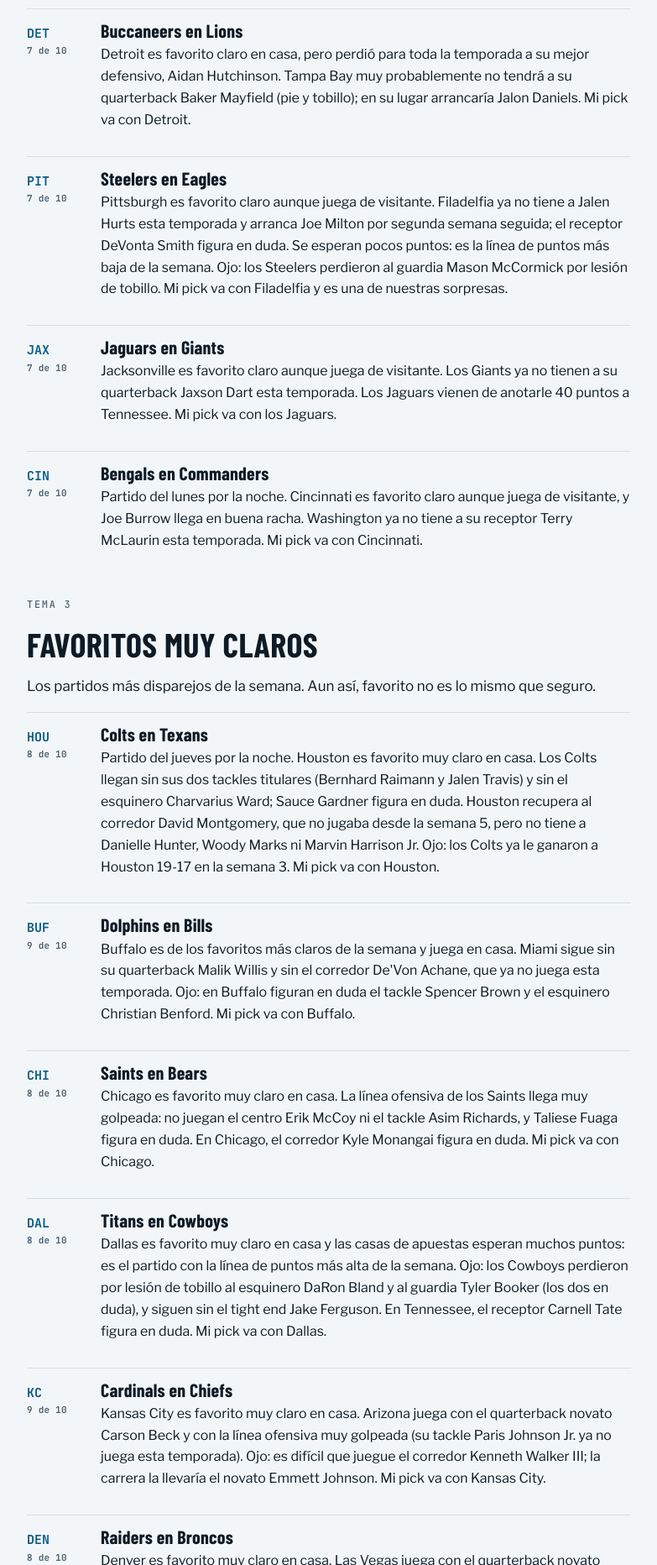
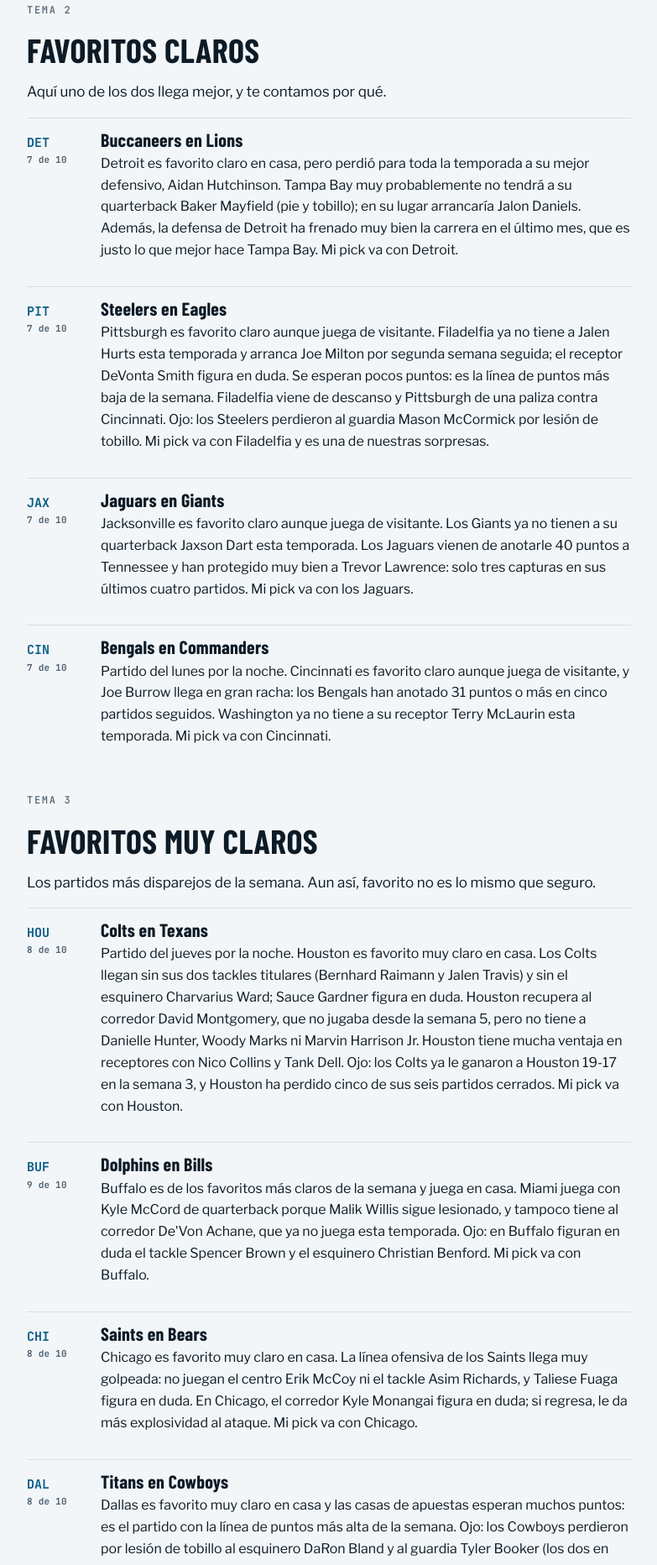
Before and after one commit to jlmz2010/flipperbet, a plain HTML site: page index.html in a window 1280 px wide. Shown: the part 2418-4282 px from the top of the page at 84% size, without its empty margins (248-1031 px from the left). Drawn offline with nearby package versions, Linux system fonts and the light colour scheme; a web font is replaced by a local one.

Commit message:
Semana 11: claves de cada partido en los textos del blog
Co-Authored-By: Claude Fable 5.2 <noreply@anthropic.com>
Claude-Session: https://claude.ai/code/session_019tUoFKkCsZ9zVf8j3cgTok

```diff
--- a/index.html
+++ b/index.html
@@ -185,31 +185,31 @@ footer strong{color:var(--warn)}
     <div class="eyebrow">Tema 1</div>
     <h2>Favoritos con ventaja corta</h2>
     <p>Aquí hay favorito, pero la ventaja es pequeña. Te contamos qué mirar.</p>
-    <div class="game"><div class="sp">CAR<small>6 de 10</small></div><h3>Ravens en Panthers</h3><p>Carolina es favorito por poco y juega en casa. Baltimore sigue sin Lamar Jackson y el tackle defensivo Nnamdi Madubuike figura en duda. Es el partido más parejo de la semana. Mi pick va con Baltimore y es una de nuestras sorpresas.</p></div>
-    <div class="game"><div class="sp">LAC<small>6 de 10</small></div><h3>Jets en Chargers</h3><p>Los Chargers son favoritos por poco y juegan en casa. En los Jets, el quarterback Geno Smith trae el tobillo en revisión (las pruebas no mostraron una lesión grave); la semana pasada terminó el partido el novato Cade Klubnik. En los Chargers, el receptor Ladd McConkey figura en duda. Mi pick va con los Chargers.</p></div>
-    <div class="game"><div class="sp">SF<small>6 de 10</small></div><h3>Vikings vs 49ers (Ciudad de México)</h3><p>Partido del domingo por la noche y se juega en la Ciudad de México (cancha neutral). San Francisco es favorito por poco. Minnesota juega con Kirk Cousins porque Kyler Murray sigue lesionado, y no tiene al receptor Jordan Addison; T.J. Hockenson y Jauan Jennings figuran en duda. En San Francisco, Mike Evans figura en duda. Mi pick va con Minnesota y es una de nuestras sorpresas.</p></div>
+    <div class="game"><div class="sp">CAR<small>6 de 10</small></div><h3>Ravens en Panthers</h3><p>Carolina es favorito por poco y juega en casa. Baltimore sigue sin Lamar Jackson y el tackle defensivo Nnamdi Madubuike figura en duda. Es el partido más parejo de la semana. La clave está en la carrera: Derrick Henry viene de un partido muy malo (10 yardas en 10 acarreos) por el mal bloqueo de Baltimore, y Carolina corre bien con Chuba Hubbard. Mi pick va con Baltimore y es una de nuestras sorpresas.</p></div>
+    <div class="game"><div class="sp">LAC<small>6 de 10</small></div><h3>Jets en Chargers</h3><p>Los Chargers son favoritos por poco y juegan en casa. En los Jets, el quarterback Geno Smith trae el tobillo en revisión (las pruebas no mostraron una lesión grave); la semana pasada terminó el partido el novato Cade Klubnik. En los Chargers, el receptor Ladd McConkey figura en duda, y su ataque apenas va despertando después de una racha muy mala. Mi pick va con los Chargers.</p></div>
+    <div class="game"><div class="sp">SF<small>6 de 10</small></div><h3>Vikings vs 49ers (Ciudad de México)</h3><p>Partido del domingo por la noche y se juega en la Ciudad de México (cancha neutral). San Francisco es favorito por poco. Minnesota juega con Kirk Cousins porque Kyler Murray sigue lesionado, y no tiene al receptor Jordan Addison; T.J. Hockenson y Jauan Jennings figuran en duda. En San Francisco, Mike Evans figura en duda. La clave es la presión al quarterback: Minnesota es de los mejores de la liga en eso y San Francisco apenas tiene una captura en sus últimos tres partidos. Mi pick va con Minnesota y es una de nuestras sorpresas.</p></div>
   </section>
 
   <section class="theme" id="claros">
     <div class="eyebrow">Tema 2</div>
     <h2>Favoritos claros</h2>
     <p>Aquí uno de los dos llega mejor, y te contamos por qué.</p>
-    <div class="game"><div class="sp">DET<small>7 de 10</small></div><h3>Buccaneers en Lions</h3><p>Detroit es favorito claro en casa, pero perdió para toda la temporada a su mejor defensivo, Aidan Hutchinson. Tampa Bay muy probablemente no tendrá a su quarterback Baker Mayfield (pie y tobillo); en su lugar arrancaría Jalon Daniels. Mi pick va con Detroit.</p></div>
-    <div class="game"><div class="sp">PIT<small>7 de 10</small></div><h3>Steelers en Eagles</h3><p>Pittsburgh es favorito claro aunque juega de visitante. Filadelfia ya no tiene a Jalen Hurts esta temporada y arranca Joe Milton por segunda semana seguida; el receptor DeVonta Smith figura en duda. Se esperan pocos puntos: es la línea de puntos más baja de la semana. Ojo: los Steelers perdieron al guardia Mason McCormick por lesión de tobillo. Mi pick va con Filadelfia y es una de nuestras sorpresas.</p></div>
-    <div class="game"><div class="sp">JAX<small>7 de 10</small></div><h3>Jaguars en Giants</h3><p>Jacksonville es favorito claro aunque juega de visitante. Los Giants ya no tienen a su quarterback Jaxson Dart esta temporada. Los Jaguars vienen de anotarle 40 puntos a Tennessee. Mi pick va con los Jaguars.</p></div>
-    <div class="game"><div class="sp">CIN<small>7 de 10</small></div><h3>Bengals en Commanders</h3><p>Partido del lunes por la noche. Cincinnati es favorito claro aunque juega de visitante, y Joe Burrow llega en buena racha. Washington ya no tiene a su receptor Terry McLaurin esta temporada. Mi pick va con Cincinnati.</p></div>
+    <div class="game"><div class="sp">DET<small>7 de 10</small></div><h3>Buccaneers en Lions</h3><p>Detroit es favorito claro en casa, pero perdió para toda la temporada a su mejor defensivo, Aidan Hutchinson. Tampa Bay muy probablemente no tendrá a su quarterback Baker Mayfield (pie y tobillo); en su lugar arrancaría Jalon Daniels. Además, la defensa de Detroit ha frenado muy bien la carrera en el último mes, que es justo lo que mejor hace Tampa Bay. Mi pick va con Detroit.</p></div>
+    <div class="game"><div class="sp">PIT<small>7 de 10</small></div><h3>Steelers en Eagles</h3><p>Pittsburgh es favorito claro aunque juega de visitante. Filadelfia ya no tiene a Jalen Hurts esta temporada y arranca Joe Milton por segunda semana seguida; el receptor DeVonta Smith figura en duda. Se esperan pocos puntos: es la línea de puntos más baja de la semana. Filadelfia viene de descanso y Pittsburgh de una paliza contra Cincinnati. Ojo: los Steelers perdieron al guardia Mason McCormick por lesión de tobillo. Mi pick va con Filadelfia y es una de nuestras sorpresas.</p></div>
+    <div class="game"><div class="sp">JAX<small>7 de 10</small></div><h3>Jaguars en Giants</h3><p>Jacksonville es favorito claro aunque juega de visitante. Los Giants ya no tienen a su quarterback Jaxson Dart esta temporada. Los Jaguars vienen de anotarle 40 puntos a Tennessee y han protegido muy bien a Trevor Lawrence: solo tres capturas en sus últimos cuatro partidos. Mi pick va con los Jaguars.</p></div>
+    <div class="game"><div class="sp">CIN<small>7 de 10</small></div><h3>Bengals en Commanders</h3><p>Partido del lunes por la noche. Cincinnati es favorito claro aunque juega de visitante, y Joe Burrow llega en gran racha: los Bengals han anotado 31 puntos o más en cinco partidos seguidos. Washington ya no tiene a su receptor Terry McLaurin esta temporada. Mi pick va con Cincinnati.</p></div>
   </section>
 
   <section class="theme" id="muyclaros">
     <div class="eyebrow">Tema 3</div>
     <h2>Favoritos muy claros</h2>
     <p>Los partidos más disparejos de la semana. Aun así, favorito no es lo mismo que seguro.</p>
-    <div class="game"><div class="sp">HOU<small>8 de 10</small></div><h3>Colts en Texans</h3><p>Partido del jueves por la noche. Houston es favorito muy claro en casa. Los Colts llegan sin sus dos tackles titulares (Bernhard Raimann y Jalen Travis) y sin el esquinero Charvarius Ward; Sauce Gardner figura en duda. Houston recupera al corredor David Montgomery, que no jugaba desde la semana 5, pero no tiene a Danielle Hunter, Woody Marks ni Marvin Harrison Jr. Ojo: los Colts ya le ganaron a Houston 19-17 en la semana 3. Mi pick va con Houston.</p></div>
-    <div class="game"><div class="sp">BUF<small>9 de 10</small></div><h3>Dolphins en Bills</h3><p>Buffalo es de los favoritos más claros de la semana y juega en casa. Miami sigue sin su quarterback Malik Willis y sin el corredor De'Von Achane, que ya no juega esta temporada. Ojo: en Buffalo figuran en duda el tackle Spencer Brown y el esquinero Christian Benford. Mi pick va con Buffalo.</p></div>
-    <div class="game"><div class="sp">CHI<small>8 de 10</small></div><h3>Saints en Bears</h3><p>Chicago es favorito muy claro en casa. La línea ofensiva de los Saints llega muy golpeada: no juegan el centro Erik McCoy ni el tackle Asim Richards, y Taliese Fuaga figura en duda. En Chicago, el corredor Kyle Monangai figura en duda. Mi pick va con Chicago.</p></div>
-    <div class="game"><div class="sp">DAL<small>8 de 10</small></div><h3>Titans en Cowboys</h3><p>Dallas es favorito muy claro en casa y las casas de apuestas esperan muchos puntos: es el partido con la línea de puntos más alta de la semana. Ojo: los Cowboys perdieron por lesión de tobillo al esquinero DaRon Bland y al guardia Tyler Booker (los dos en duda), y siguen sin el tight end Jake Ferguson. En Tennessee, el receptor Carnell Tate figura en duda. Mi pick va con Dallas.</p></div>
-    <div class="game"><div class="sp">KC<small>9 de 10</small></div><h3>Cardinals en Chiefs</h3><p>Kansas City es favorito muy claro en casa. Arizona juega con el quarterback novato Carson Beck y con la línea ofensiva muy golpeada (su tackle Paris Johnson Jr. ya no juega esta temporada). Ojo: es difícil que juegue el corredor Kenneth Walker III; la carrera la llevaría el novato Emmett Johnson. Mi pick va con Kansas City.</p></div>
-    <div class="game"><div class="sp">DEN<small>8 de 10</small></div><h3>Raiders en Broncos</h3><p>Denver es favorito muy claro en casa. Las Vegas juega con el quarterback novato Fernando Mendoza y su tight end Brock Bowers va día a día por el tobillo. En Denver, el receptor Jaylen Waddle figura en duda. Mi pick va con Denver.</p></div>
+    <div class="game"><div class="sp">HOU<small>8 de 10</small></div><h3>Colts en Texans</h3><p>Partido del jueves por la noche. Houston es favorito muy claro en casa. Los Colts llegan sin sus dos tackles titulares (Bernhard Raimann y Jalen Travis) y sin el esquinero Charvarius Ward; Sauce Gardner figura en duda. Houston recupera al corredor David Montgomery, que no jugaba desde la semana 5, pero no tiene a Danielle Hunter, Woody Marks ni Marvin Harrison Jr. Houston tiene mucha ventaja en receptores con Nico Collins y Tank Dell. Ojo: los Colts ya le ganaron a Houston 19-17 en la semana 3, y Houston ha perdido cinco de sus seis partidos cerrados. Mi pick va con Houston.</p></div>
+    <div class="game"><div class="sp">BUF<small>9 de 10</small></div><h3>Dolphins en Bills</h3><p>Buffalo es de los favoritos más claros de la semana y juega en casa. Miami juega con Kyle McCord de quarterback porque Malik Willis sigue lesionado, y tampoco tiene al corredor De'Von Achane, que ya no juega esta temporada. Ojo: en Buffalo figuran en duda el tackle Spencer Brown y el esquinero Christian Benford. Mi pick va con Buffalo.</p></div>
+    <div class="game"><div class="sp">CHI<small>8 de 10</small></div><h3>Saints en Bears</h3><p>Chicago es favorito muy claro en casa. La línea ofensiva de los Saints llega muy golpeada: no juegan el centro Erik McCoy ni el tackle Asim Richards, y Taliese Fuaga figura en duda. En Chicago, el corredor Kyle Monangai figura en duda; si regresa, le da más explosividad al ataque. Mi pick va con Chicago.</p></div>
+    <div class="game"><div class="sp">DAL<small>8 de 10</small></div><h3>Titans en Cowboys</h3><p>Dallas es favorito muy claro en casa y las casas de apuestas esperan muchos puntos: es el partido con la línea de puntos más alta de la semana. Ojo: los Cowboys perdieron por lesión de tobillo al esquinero DaRon Bland y al guardia Tyler Booker (los dos en duda), y siguen sin el tight end Jake Ferguson. En Tennessee, el receptor Carnell Tate figura en duda, pero los Titans han anotado 23 puntos o más en cuatro partidos seguidos y pueden dar pelea si el partido se vuelve de muchos puntos. Mi pick va con Dallas.</p></div>
+    <div class="game"><div class="sp">KC<small>9 de 10</small></div><h3>Cardinals en Chiefs</h3><p>Kansas City es favorito muy claro en casa. Arizona juega con el quarterback novato Carson Beck y con la línea ofensiva muy golpeada (su tackle Paris Johnson Jr. ya no juega esta temporada). Patrick Mahomes viene de tres partidos muy buenos. Ojo: es difícil que juegue el corredor Kenneth Walker III; la carrera la llevaría el novato Emmett Johnson. Mi pick va con Kansas City.</p></div>
+    <div class="game"><div class="sp">DEN<small>8 de 10</small></div><h3>Raiders en Broncos</h3><p>Denver es favorito muy claro en casa. Las Vegas juega con el quarterback novato Fernando Mendoza y su tight end Brock Bowers va día a día por el tobillo. En Denver, el receptor Jaylen Waddle figura en duda. La defensa de Las Vegas ha sido de las peores de la liga en el último mes y el ataque de Denver mejoró desde que Sean Payton llama las jugadas. Mi pick va con Denver.</p></div>
   </section>
 
   <section class="theme" id="tabla">
```
Also changed, not shown: semanas/2026-semana-11.html (+13 -13 lines).
